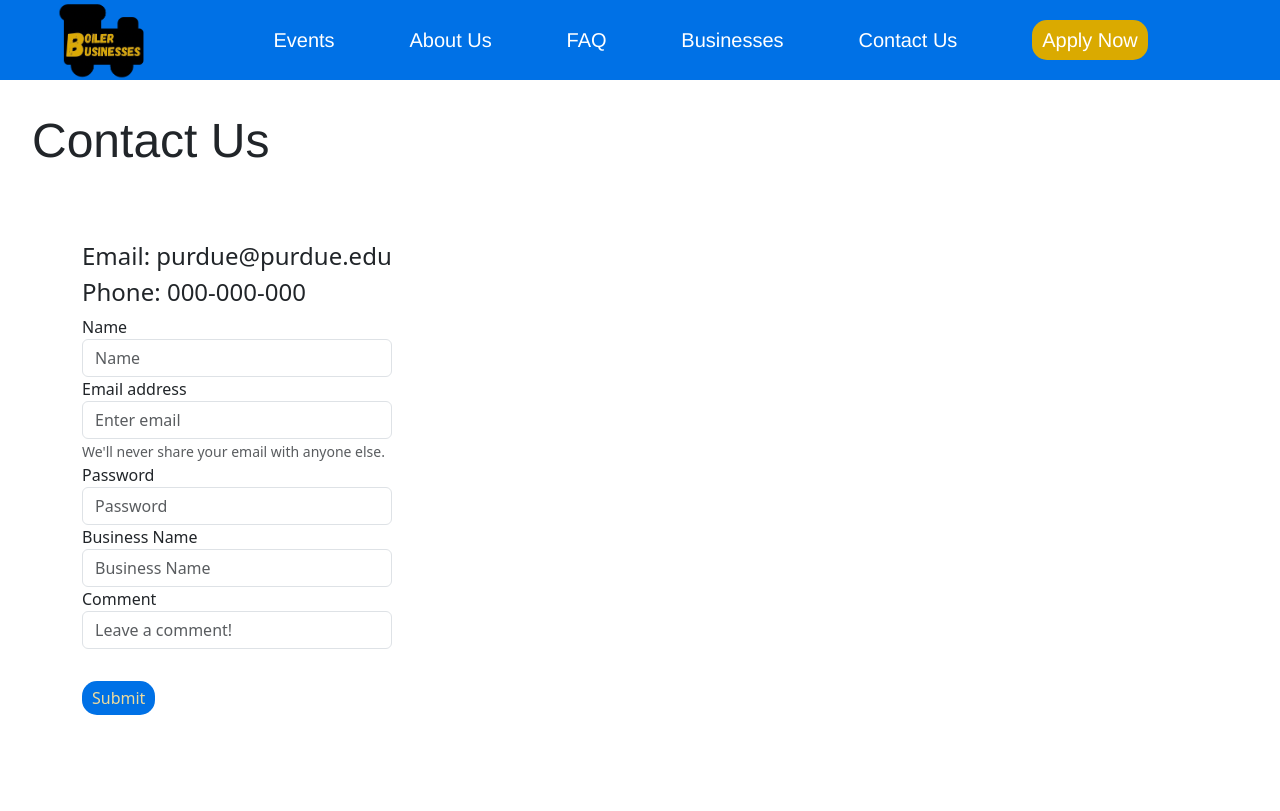
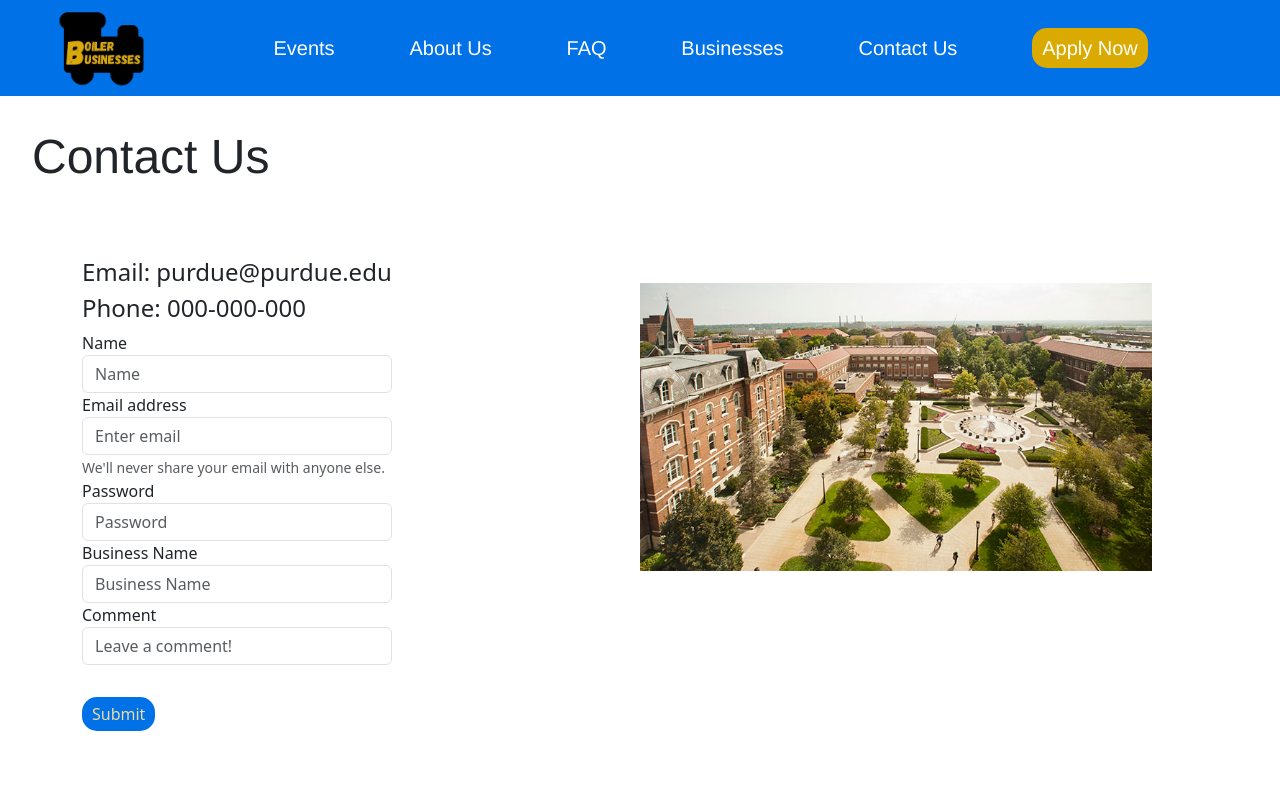
Before and after one commit to pCat78/pCat78.github.io, a PHP site: page /contact.html in a window 1280 px wide. Shown: the top 811 px of the page. Before the commit the page ends 715 px from the top, so only its background shows below. Run offline with PHP 8.4, Linux system fonts and the light colour scheme; some web fonts are replaced.

Commit message:
added image to contact

```diff
--- a/contact.html
+++ b/contact.html
@@ -27,6 +27,7 @@
   <div>
   <h1 class="title">Contact Us</h1>
   </div>
+
   <div class="container">
 
     <div>
@@ -34,6 +35,7 @@
     <h4>Email: purdue@purdue.edu</h4>
     <h4>Phone: 000-000-000</h4>
     </div>
+
     <form>
         <div class="form-group">
             <label for="input_name">Name</label>
@@ -60,5 +62,6 @@
       </form>
     </div>
     </div>
+    <img src="images/purdue campus.jpg" alt="purdue campus" id="contactImg">
 </body>
 </html>
--- a/master.css
+++ b/master.css
@@ -241,3 +241,11 @@ button[type="submit"], input[type="submit"]{
    color: var(--lightgold);
    border: 0px;
 }
+
+#contactImg {
+   float: right;
+   max-width: 40vw;
+   position: relative;
+   bottom: 40vw;
+   right: 10vw;
+}
--- a/nav bar/nav.css
+++ b/nav bar/nav.css
@@ -9,7 +9,7 @@
     position: sticky;
     top: 0;
     background-color: var(--darkblue);
-    height: 10vh;
+    height: 12vh;
     width: 100vw;
     display: flex;
     align-items: center;
```
Also changed, not shown: images/purdue campus.jpg (added).
